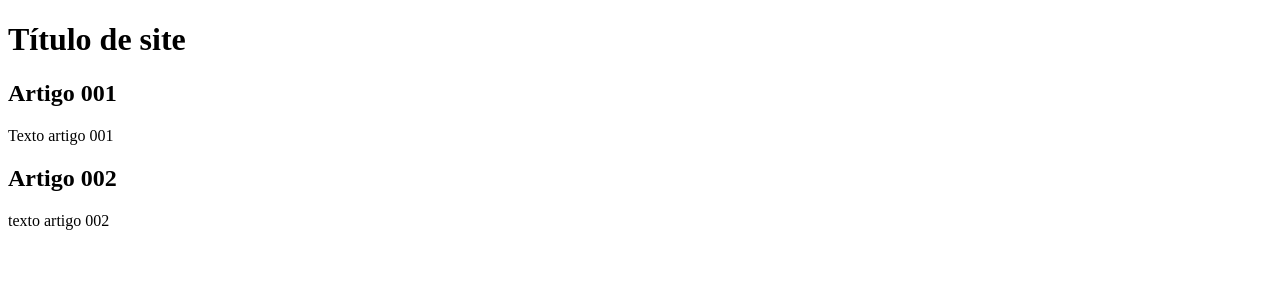
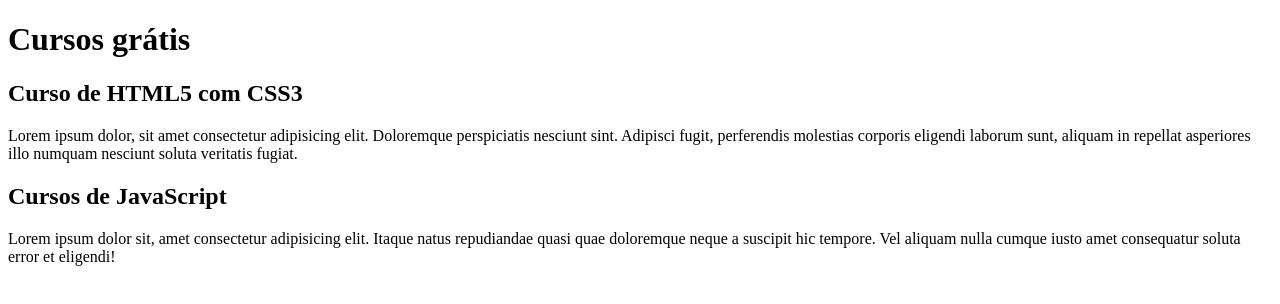
Before and after one commit to steniomax33/projeto-site-2, a plain HTML site: page index.html in a window 1280 px wide. Drawn offline with Linux system fonts and the light colour scheme.

Commit message:
comecei escrever conteúdo.

```diff
--- a/index.html
+++ b/index.html
@@ -1,6 +1,6 @@
 <!DOCTYPE html>
 <html lang="pt-br">
-<head>
+<head><!--  -->
     <meta charset="UTF-8">
     <meta http-equiv="X-UA-Compatible" content="IE=edge">
     <meta name="viewport" content="width=device-width, initial-scale=1.0">
@@ -9,16 +9,16 @@
 <body>
     <main>
         <header>
-            <h1>Título de site</h1>
+            <h1>Cursos grátis</h1>
         </header>
         <article>
-            <h2>Artigo 001</h2>
-            <p>Texto artigo 001</p>
+            <h2>Curso de HTML5 com CSS3</h2>
+            <p>Lorem ipsum dolor, sit amet consectetur adipisicing elit. Doloremque perspiciatis nesciunt sint. Adipisci fugit, perferendis molestias corporis eligendi laborum sunt, aliquam in repellat asperiores illo numquam nesciunt soluta veritatis fugiat.</p>
         </article>
         <article>
-            <h1>Artigo 002</h1>
-            <p>texto artigo 002</p>
-        </article>
-    </main>
+            <h1>Cursos de JavaScript</h1>
+            <p>Lorem ipsum dolor sit, amet consectetur adipisicing elit. Itaque natus repudiandae quasi quae doloremque neque a suscipit hic tempore. Vel aliquam nulla cumque iusto amet consequatur soluta error et eligendi!</p>
+
+        </main>
 </body>
 </html>
```
